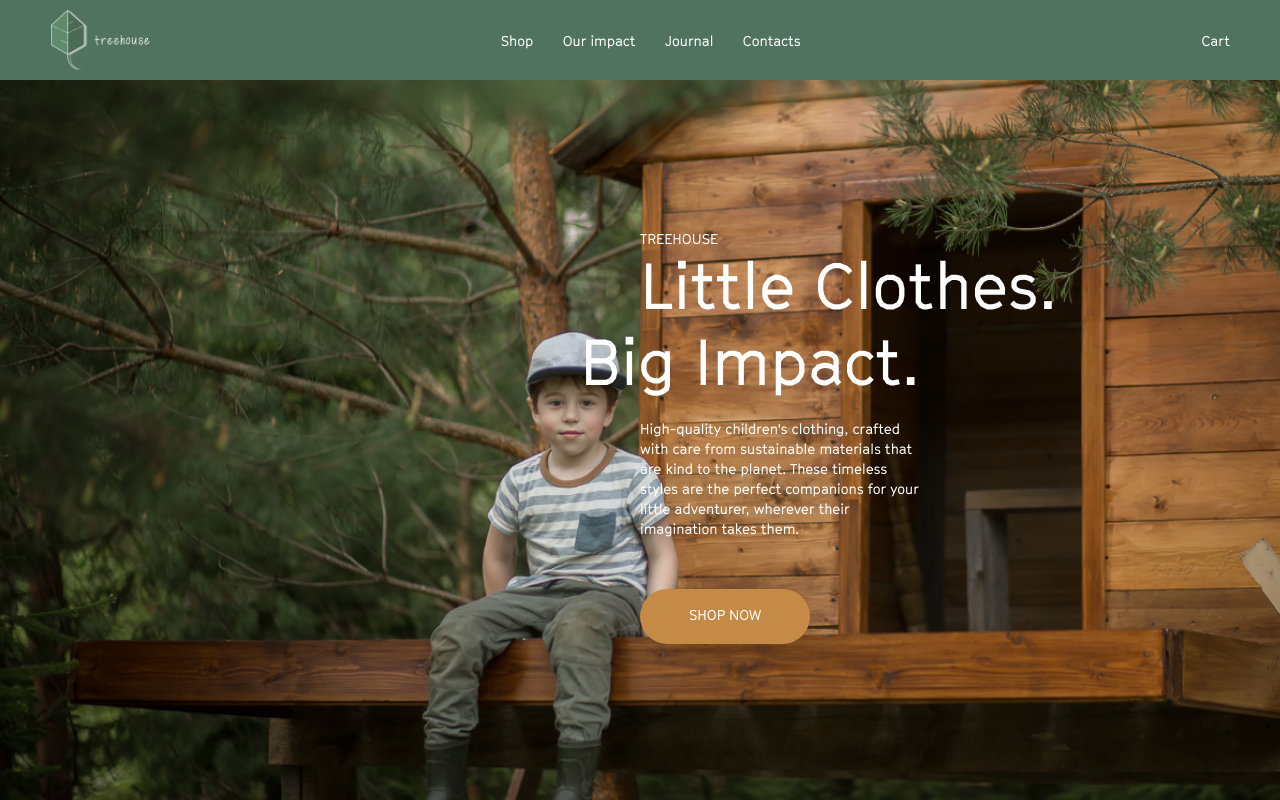
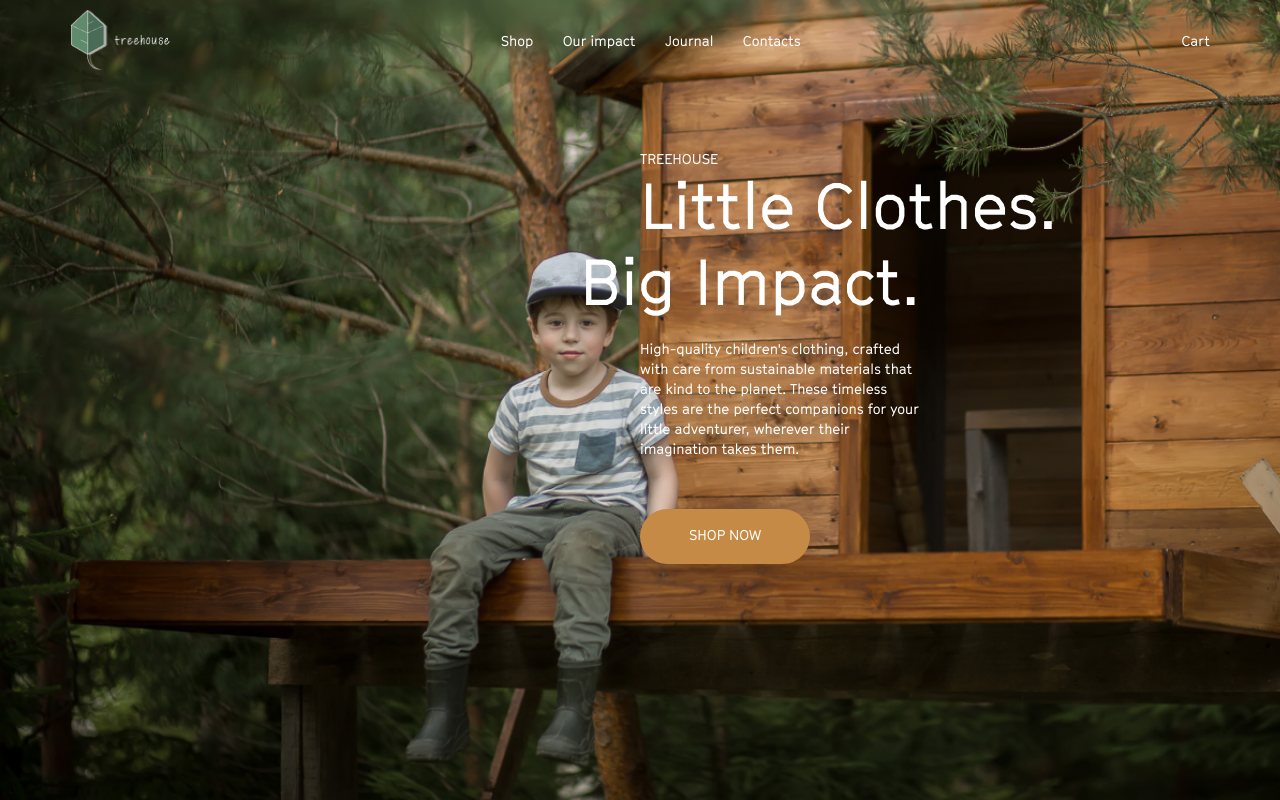
Before and after one commit to DendiRob/clothingShop, a React (Create React App) app: page / in a window 1280 px wide. Shown: the top 800 px of the page. Built offline with nearby package versions, Linux system fonts and the light colour scheme.

Commit message:
added dashboard

```diff
--- a/src/components/dashboard/dashboard.js
+++ b/src/components/dashboard/dashboard.js
@@ -1,15 +1,26 @@
 import { React } from "react";
 import './dashboard.sass';
-import { Link, Outlet} from 'react-router-dom';
+import { Link, Outlet, useLocation} from 'react-router-dom';
 
 const Dashboard = () => {
+    let location = useLocation()
 
+console.log(location.pathname)
 
 
     return(
         <>
-            <header className="dashboard__nav">
-                <div className="dashboard__nav_label"></div>
+            <header className="dashboard__nav" style={{
+                maxWidth: (location.pathname === "/") ? "1140px": '',
+                position: (location.pathname === "/") ? "absolute": 'relative',
+                marginLeft: (location.pathname === "/") ? "auto": 'none',
+                marginRight: (location.pathname === "/") ? "auto": 'none',
+                background: (location.pathname === "/") ? "none": '',
+                left: (location.pathname === "/") ? "0": 'none',
+                right: (location.pathname === "/") ? "0": 'none'
+
+            }}>
+                <Link to="/" className="dashboard__nav_label"></Link>
                         <ul className="dashboard__nav_wrapper">
                             <Link to="/shop" className="dashboard__nav-item">Shop</Link>
                             <Link to="/impact" className="dashboard__nav-item">Our impact</Link>
@@ -19,7 +30,9 @@ const Dashboard = () => {
                         <Link to="/cart" className="dashboard__nav_cart" >Cart</Link>
             </header>
             <Outlet />
-            <footer className="dashboard__footer">
+            <footer className="dashboard__footer"  style={{
+                marginTop: (location.pathname === "/") ? "50px": 0
+            }}>
                     <div className="dashboard__footer_wrapper">
                         <div className="dashboard__footer_left">
                             <div className="dashboard__footer_input">
@@ -33,7 +46,7 @@ const Dashboard = () => {
                                     </form>
                                 </div>
                             </div>
-                            <div className="MainPage__promo_label"></div>
+                            <div className="dashboard__footer_label"></div>
                             <div className="dashboard__footer_rights">Tree House 2023 © All Rights reserved</div>
                         </div>
                         <div className="dashboard__footer_right">
--- a/src/components/dashboard/dashboard.sass
+++ b/src/components/dashboard/dashboard.sass
@@ -52,8 +52,20 @@
             display: flex
             justify-content: space-between
             max-width: 400px
+        &_label
+            width: 130px
+            height: 70px
+            margin-top: 80px
+            background: url("./img/menu.png") 0px 0px no-repeat
+        &_rights
+            font-family: GT Cinetype Regular
+            font-size: 14px
+            font-weight: 400
+            color: #fff
+            text-align: left
+            margin-top: 12px
         &_left
-            max-width: 450px
+            width: 450px
         &_refs
             font-family: GT Cinetype Regular
             font-size: 14px
@@ -73,19 +85,28 @@
         &_input
             &-btn
                 width: 130px
-                height: 55px
+                height: 59px
                 background-color: #C58A46
                 border: none
                 right: -25px
-                top: 22px
+                top: 20px
                 position: absolute
+                border-radius: 0 10px 10px  0
+                font-family: GT Cinetype Regular
+                font-size: 14px
+                font-weight: 400
+                color: #fff
+                text-transform: uppercase
+
             &-email form
                 position: relative
+                max-width: 450px
+                max-height: 55
             &-email form input
                 overflow: hidden
                 position: relative
                 font-family: GT Cinetype Regular
-                width: 450px
+                width: 100%
                 height: 55px
                 border-radius: 10px
                 border: 1px solid #FFFFFF78
--- /dev/null
+++ b/src/components/modal/index.js
@@ -0,0 +1,5 @@
+import { AwareModal } from "./awareModal";
+
+export{
+    AwareModal
+}
--- a/src/components/pages/MainPage/MainPage.js
+++ b/src/components/pages/MainPage/MainPage.js
@@ -12,9 +12,6 @@ const MainPage = () => {
 
     return(
         <div className="MainPage">
-            {/* <div className="MainPage__header">
-                <div className="MainPage__header-describe">Get 25% off buying the entire capsule collection <span>|</span> Subscribe to us and get 15% off your first order</div>
-            </div> */}
             <div className="MainPage__promo-wrapper">
                 <div className="container">
                     <div className="MainPage__grid_promo">
--- a/src/components/pages/MainPage/MainPage.sass
+++ b/src/components/pages/MainPage/MainPage.sass
@@ -6,13 +6,6 @@
         background-color: #50735F
         justify-content: center
         align-items: center
-        &-describe
-            color: #ffffff
-            font-family: GT Cinetype Regular
-            font-size: 14px
-            font-weight: 400
-            span
-                Opacity: 30%
     &__promo-wrapper
         height: 650px
         position: relative
```
Also changed, not shown: src/components/modal/awareModal.js (added, +9 -0 lines), src/components/modal/modal.sass (added).
